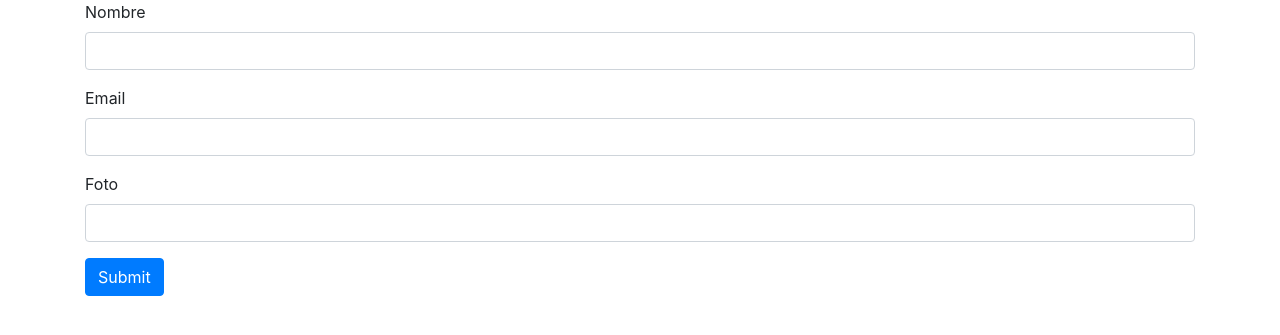
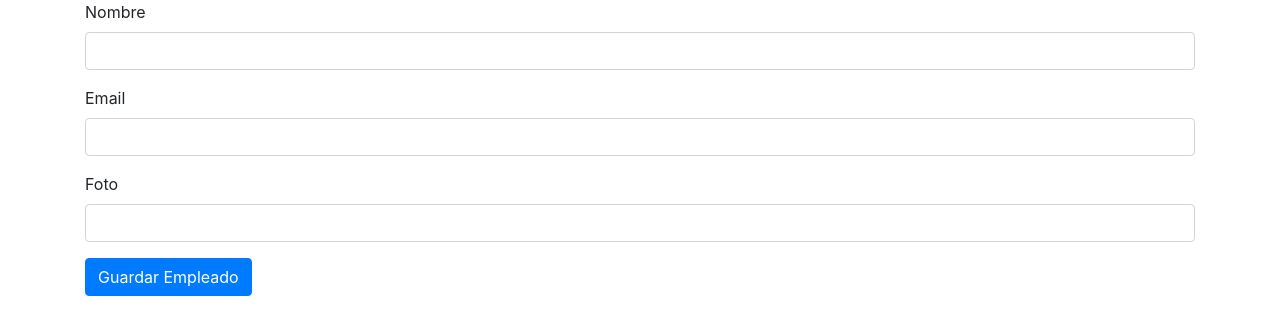
Before and after one commit to LeoJaim/sistema-empleados, a Flask app: page /alta_emp in a window 1280 px wide. Shown: the top 335 px of the page. Run offline with Flask 2, Linux system fonts and the light colour scheme; some libraries are stand-ins or nearby versions.

Commit message:
Boton guardar - label

```diff
--- a/src/templates/empleados/create.html
+++ b/src/templates/empleados/create.html
@@ -22,6 +22,6 @@
                <label>Foto</label>
                <input type="text" class="form-control" name="foto">
            </div>
-           <button type="submit" class="btn btn-primary">Submit</button>
+           <button type="submit" class="btn btn-primary">Guardar Empleado</button>
     </div>
 </body>
```
